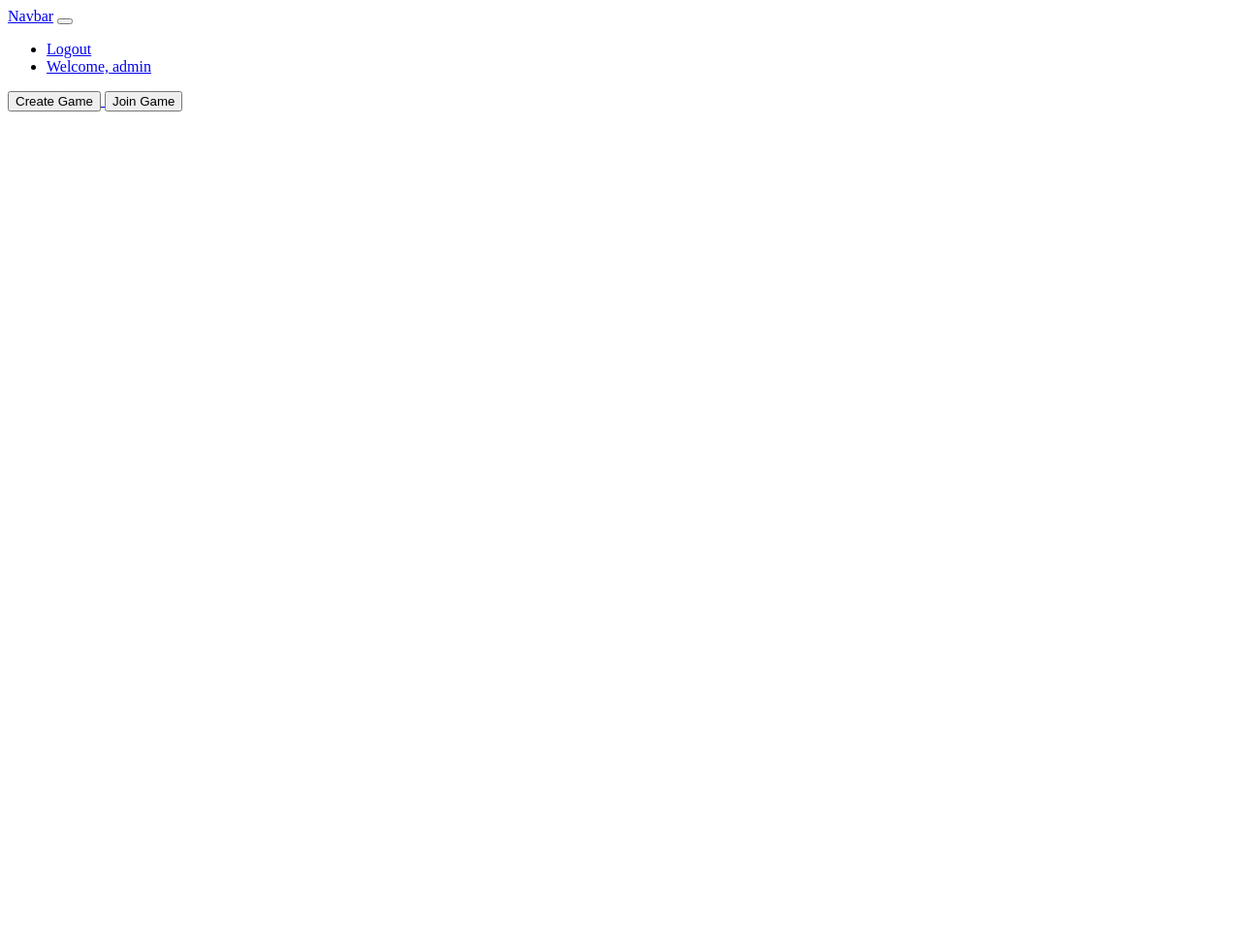
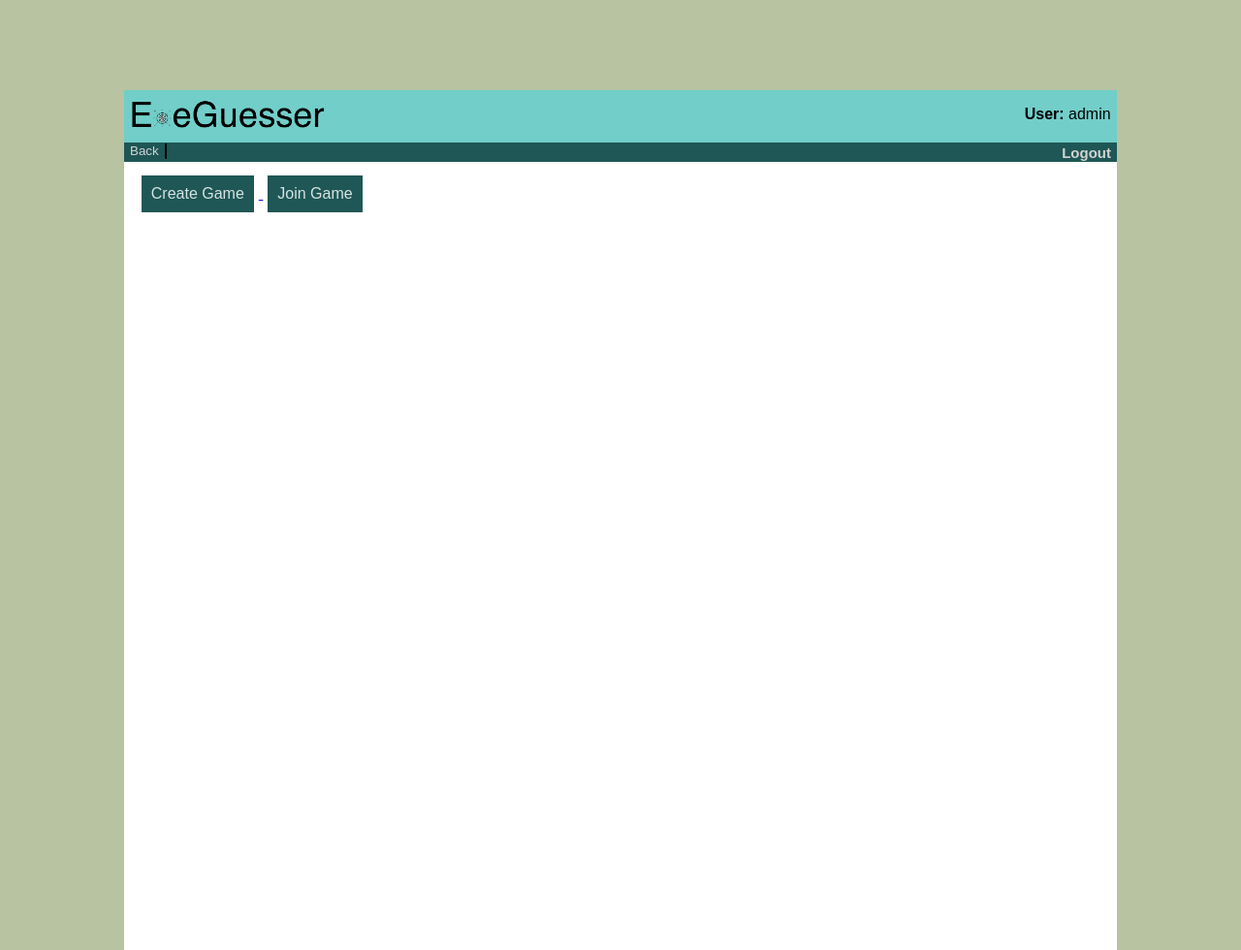
Before and after one commit to jckstllrd/ExeGuesser, a Django app: page /home/ in a window 1280 px wide. Shown: the whole page at 97% size. Run offline with Django 4.2, Linux system fonts and the light colour scheme; a user stored in the database is signed in.

Commit message:
Styling added to the home page.

```diff
--- /dev/null
+++ b/game/static/game/home.css
@@ -0,0 +1,127 @@
+body {
+    background-color: rgba(104, 128, 56, 0.47);
+    font-family: Arial, Helvetica, sans-serif;
+}
+
+button {
+  border: none;
+  font-size: 16px;
+  padding: 10px;
+  margin: 5px;
+  background-color: #1e5755;
+  color: #d7e3e3;
+}
+button:hover {
+
+  background-color: #388585;
+  transition-duration: 0.5s;
+  box-shadow: 2px 2px #000000;
+
+}
+
+.gameButtons {
+    position: fixed;
+    top: 18%;
+    left: 11%;
+}
+
+.mainpage {
+    position: fixed;
+    top:15%;
+    left: 10%;
+    background-color: white;
+    height: 100%;
+    width: 80%;
+}
+
+.banner {
+    position: fixed;
+    top: 9.5%;
+    left: 10%;
+    height: 5.5%;
+    width: 80%;
+    background-color: #71cec9;
+}
+
+.content {
+    padding-left: 2%;
+}
+
+.controls {
+    position: fixed;
+    width: 80%;
+    height: 2%;
+    background-color: #1e5755;
+    display: inline-block;}
+
+#logout {
+    position: fixed;
+    right: 10%;
+    top: 15%;
+    max-height: 1.8%;
+    width: auto;
+    height: auto;
+    margin-top:0.05%;
+    background-color: #1e5655;
+    padding-top: 0%;
+    border-left: 1px, solid, #0c2625;
+    border-top: none;
+    border-right: none;
+    border-bottom: none;
+    color: lightgray;
+    font-size: 15px;
+    padding:1px;
+}
+
+#back {
+    position: fixed;
+    top: 15%;
+    max-height: 1.8%;
+    width: auto;
+    height: auto;
+    margin-top:0.05%;
+    background-color: #1e5655;
+    padding-top: 0%;
+    border-right: 1px, solid, #0c2625;
+    border-top: none;
+    border-left: none;
+    border-bottom: none;
+    color: lightgray;
+}
+
+#back:hover {
+    background-color: #143d3b;
+    transition-duration: 0.5s;
+}
+
+.username {
+    position: fixed;
+    right: 10%;
+    padding-right: 0.5%;
+}
+
+#logout:hover {
+    box-shadow: none;
+}
+
+#logout:hover {
+    background-color: #0f2f2d;
+    transition-duration: 0.5s;
+}
+
+#logo {
+  position: fixed;
+  top: 10%;
+  max-height: 4%;
+  width: auto;
+  height: auto;
+}
+
+#title {
+    padding-top: 10px;
+}
+
+#errorMessage {
+    padding-top: 10px;
+    padding-left: 5px;
+}
--- a/game/templates/game/home.html
+++ b/game/templates/game/home.html
@@ -1,37 +1,78 @@
+{% load static %}
+
 <html>
-    <nav class="navbar navbar-expand-lg navbar-light bg-light">
-        <a class="navbar-brand" href="#">Navbar</a>
-        <button class="navbar-toggler" type="button" data-toggle="collapse" data-target="#navbarText" aria-controls="navbarText" aria-expanded="False" aria-label="Toggle navigation">
-        <span class="navbar-toggler-icon"></span>
-        </button>
-        <div class="collapse navbar-collapse" id="navbarText">
-        <ul class="navbar-nav mr-auto">
-            {% if user.is_authenticated %}
 
-            <li class="nav-item">
-            <a class="nav-link" href="{% url 'logout' %}">Logout</a>
-            </li>
-            <li class="nav-item">
-            <a class="nav-link" href="#">Welcome, {{user.username}}</a>
-            </li>
+<link rel="stylesheet" type="text/css" href="{% static 'game/home.css' %}">
 
-            {% else %}
+    {% if user.is_authenticated %}
 
-            <li class="nav-item">
-            <a class="nav-link" href="/login">Login</a>
-            </li>
+    <div class="banner">
+        <img  id="logo" src="{% static "media/ExeGuesser.png" %}" alt="home" width="500px" />
+        <p class="username"><strong>User: </strong>{{ user.username }}</p>
 
-            {% endif %}
-        </ul>
-        </div>
-    </nav>
+    </div>
+    <div class="mainpage">
+    <div class="controls">
+        <input id="back" type=button value="Back" onClick="javascript:history.go(-1);">
+
+        <a href="{% url 'logout' %}"><button id="logout"><strong>Logout</strong></button></a>
+
+    </div>
+
+
+{#        <ul class="navbar-nav mr-auto">#}
+{#            {% if user.is_authenticated %}#}
+{##}
+{#            <li class="nav-item">#}
+{#            <a class="nav-link" href="{% url 'logout' %}">Logout</a>#}
+{#            </li>#}
+{#            <li class="nav-item">#}
+{#            <a class="nav-link" href="#">Welcome, {{user.username}}</a>#}
+{#            </li>#}
+{##}
+{#            {% else %}#}
+{##}
+{#            <li class="nav-item">#}
+{#            <a class="nav-link" href="/login">Login</a>#}
+{#            </li>#}
+{##}
+{#            {% endif %}#}
+{#        </ul>#}
+
     <body>
+    <div class="gameButtons">
+
         <a href={% url 'createGame' %}>
             <button type="sumit">Create Game</button>
         </a>
         <a href={% url 'joinGame' %}>
             <button type="submit">Join Game</button>
         </a>
+
+    </div>
     </body>
 
+
+    </div>
+
+        {% else %}
+
+        <div class="banner">
+
+            <img  id="logo" src="{% static "media/ExeGuesser.png" %}" alt="home" width="500px" />
+
+        </div>
+        <div class="mainpage">
+
+            <div class="controls"></div>
+            <p id="errorMessage">Opps! It seems you aren't logged in click here to log in:</p>
+            <a href={% url 'login' %}>
+            <button type="sumit">Login</button>
+            </a>
+
+        </div>
+
+
+        {% endif %}
+
 </html>
```
Also changed, not shown: db.sqlite3.
